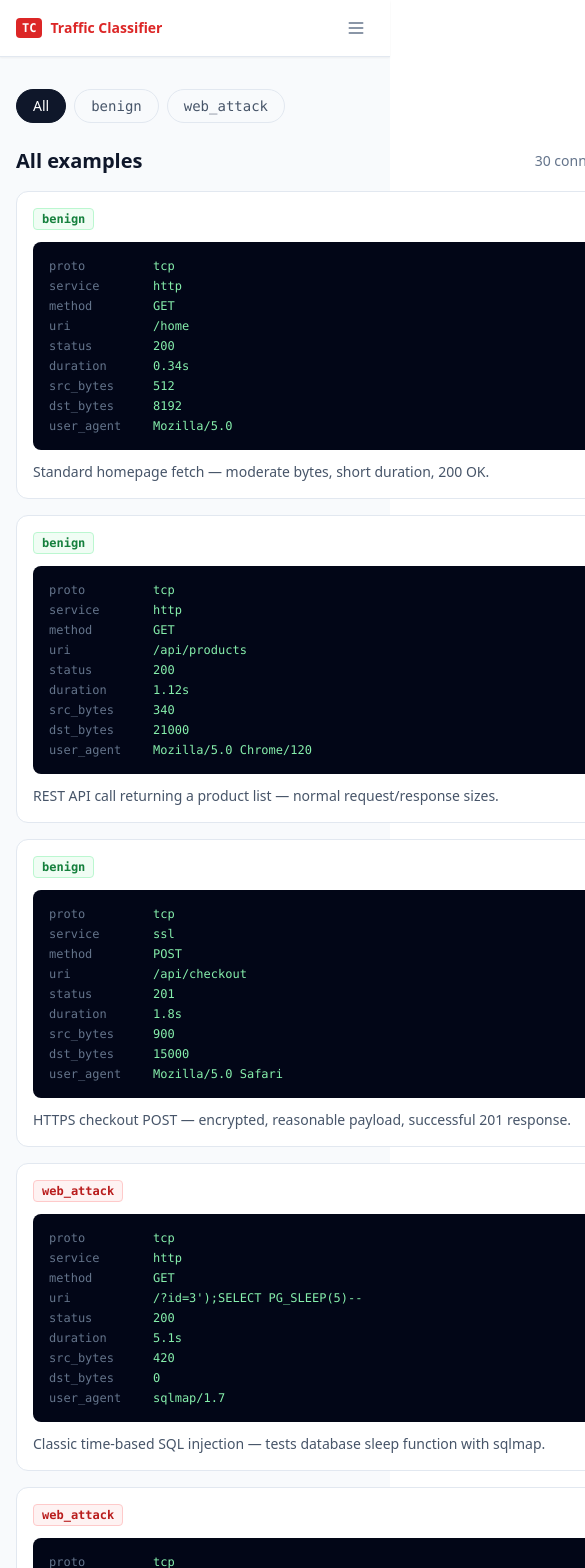
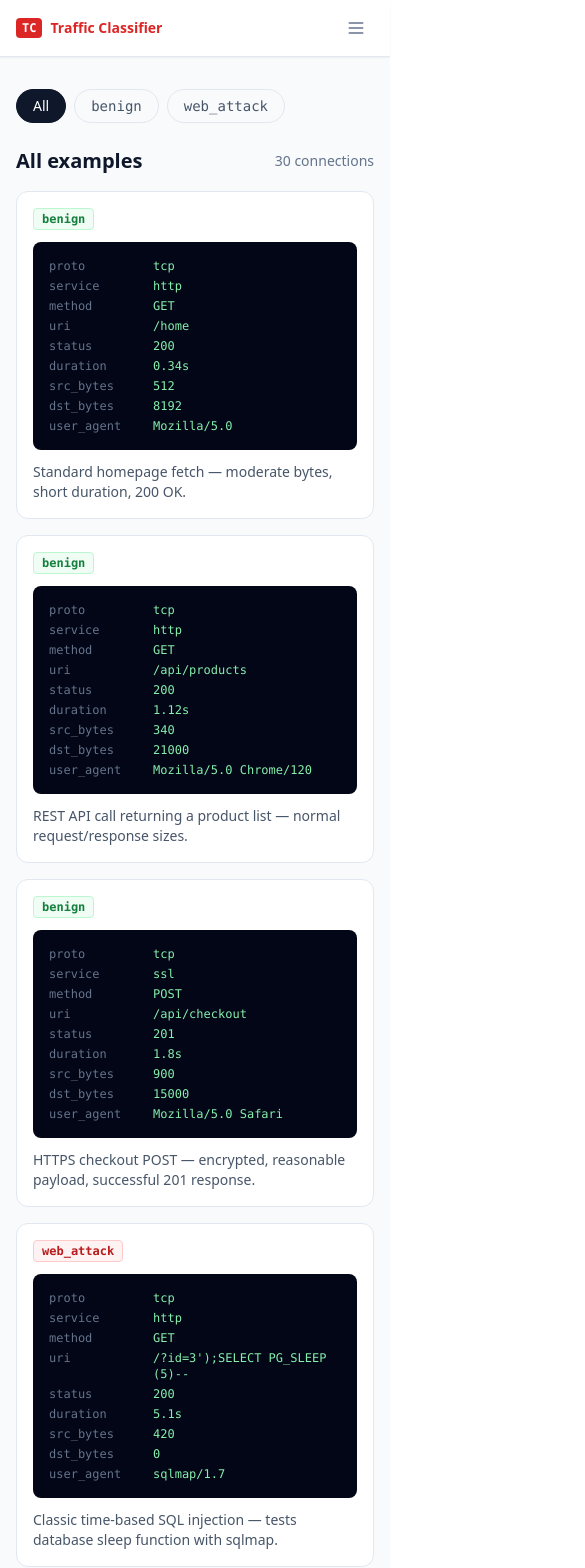
Before and after one commit to ajshehasan/traffic-classifier-pwa, a React (Vite) app in the folder frontend/: page /learn in a window 390 px wide. Shown: the top 1568 px of the page, 585 px wide, since content can reach past the window. Built offline with nearby package versions, Linux system fonts and the light colour scheme.

Commit message:
fix: URI overflow on mobile — break-all on uri/user_agent in ConnectionCard

```diff
--- a/frontend/src/components/ConnectionCard.tsx
+++ b/frontend/src/components/ConnectionCard.tsx
@@ -3,6 +3,8 @@ import type { ConnectionFeatures } from '../types'
 interface Props {
   features: ConnectionFeatures
 }
+
+const BREAK_ALL_KEYS = new Set(['uri', 'user_agent'])
 
 export default function ConnectionCard({ features }: Props) {
   const rows: [string, string | number | undefined][] = [
@@ -18,13 +20,15 @@ export default function ConnectionCard({ features }: Props) {
   ]
 
   return (
-    <div className="bg-slate-950 rounded-lg p-4 font-mono text-xs text-slate-200 space-y-1 overflow-x-auto">
+    <div className="bg-slate-950 rounded-lg p-4 font-mono text-xs text-slate-200 space-y-1 overflow-hidden">
       {rows
         .filter(([, v]) => v !== undefined && v !== '')
         .map(([k, v]) => (
-          <div key={k} className="flex gap-2">
+          <div key={k} className="flex gap-2 min-w-0">
             <span className="text-slate-500 w-24 shrink-0">{k}</span>
-            <span className="text-green-300 truncate">{String(v)}</span>
+            <span className={`text-green-300 min-w-0 ${BREAK_ALL_KEYS.has(k) ? 'break-all' : 'truncate'}`}>
+              {String(v)}
+            </span>
           </div>
         ))}
     </div>
```
